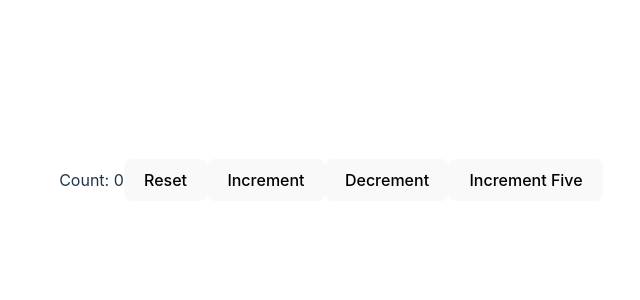
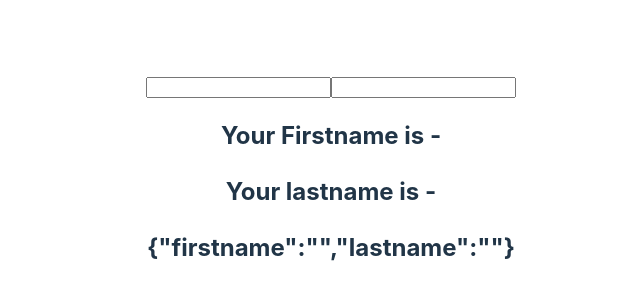
Before and after one commit to EmmanuelNdu/Reacthooks, a React (Vite) app: page / in a window 1280 px wide. Shown: the part 220-520 px from the top of the page, without its empty margins (309-949 px from the left). Built offline with nearby package versions, Linux system fonts and the light colour scheme.

Commit message:
Spread operators

```diff
--- a/src/App.jsx
+++ b/src/App.jsx
@@ -2,13 +2,15 @@
 import './App.css'
 import HookCounter from './components/HookCounter'
 import HookCounter2 from './components/HookCounter2'
+import HookCounter3 from './components/HookCounter3'
 
 function App() {
 
   return (
     <>
     {/* <HookCounter /> */}
-    <HookCounter2 />
+    {/* <HookCounter2 /> */}
+    <HookCounter3 />
     </>
   )
 }
--- /dev/null
+++ b/src/components/HookCounter3.jsx
@@ -0,0 +1,26 @@
+import React, {useState} from 'react'
+
+const HookCounter3 = () => {
+
+    const [name, setName] = useState({firstname:'', lastname:''})
+  return (
+    <form>
+        <input
+        type="text"
+        value={name.firstname}
+        onChange={e => setName({firstname: e.target.value})}
+        />
+        <input
+        type="text"
+        value={name.lastname}
+        onChange={e => setName({lastname: e.target.value})}
+        />
+
+        <h2>Your Firstname is -{name.firstname}</h2>
+        <h2>Your lastname is -{name.lastname}</h2>
+        <h2>{JSON.stringify(name)}</h2>
+    </form>
+  )
+}
+
+export default HookCounter3
```
